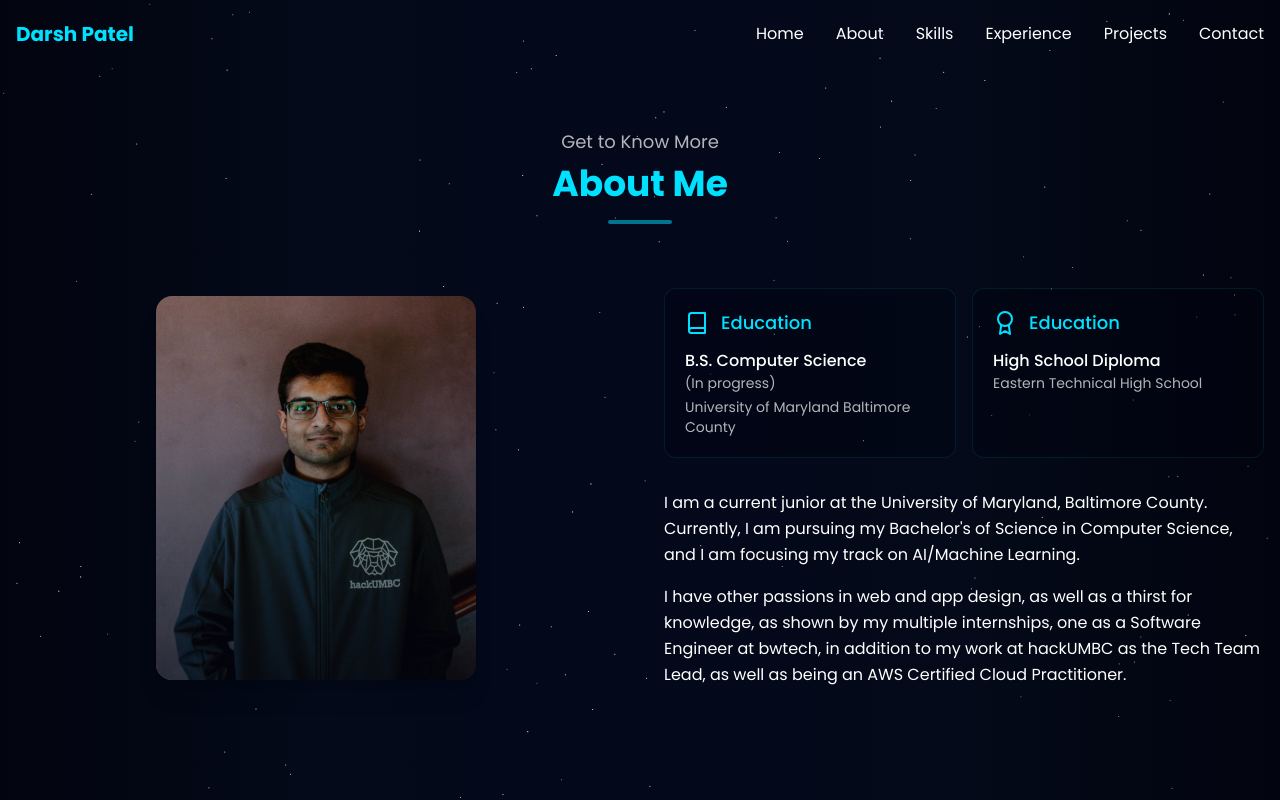
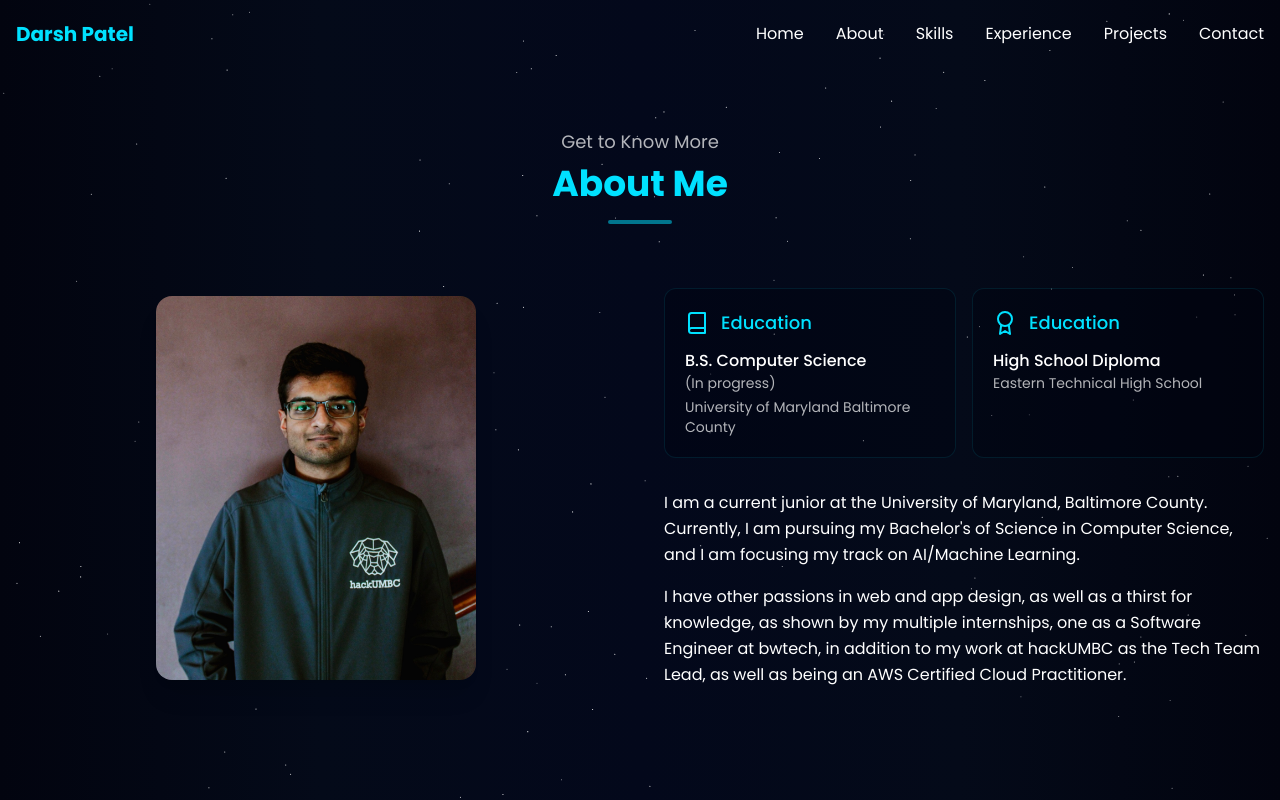
Before and after one commit to darshp623/new-website, a Next.js app: page /about in a window 1280 px wide. Shown: the top 800 px of the page. Built offline with nearby package versions, Linux system fonts and the light colour scheme.

Commit message:
fix pic shadow
title

```diff
--- a/src/components/About.tsx
+++ b/src/components/About.tsx
@@ -38,7 +38,7 @@ const About = () => {
                 style={{ objectFit: 'cover' }}
                 className="hover:scale-105 transition-transform duration-500"
               />
-              <div className="absolute inset-0 bg-gradient-to-t from-background-dark/70 to-transparent"></div>
+              <div className="absolute inset-0"></div>
             </div>
           </motion.div>
 
```
